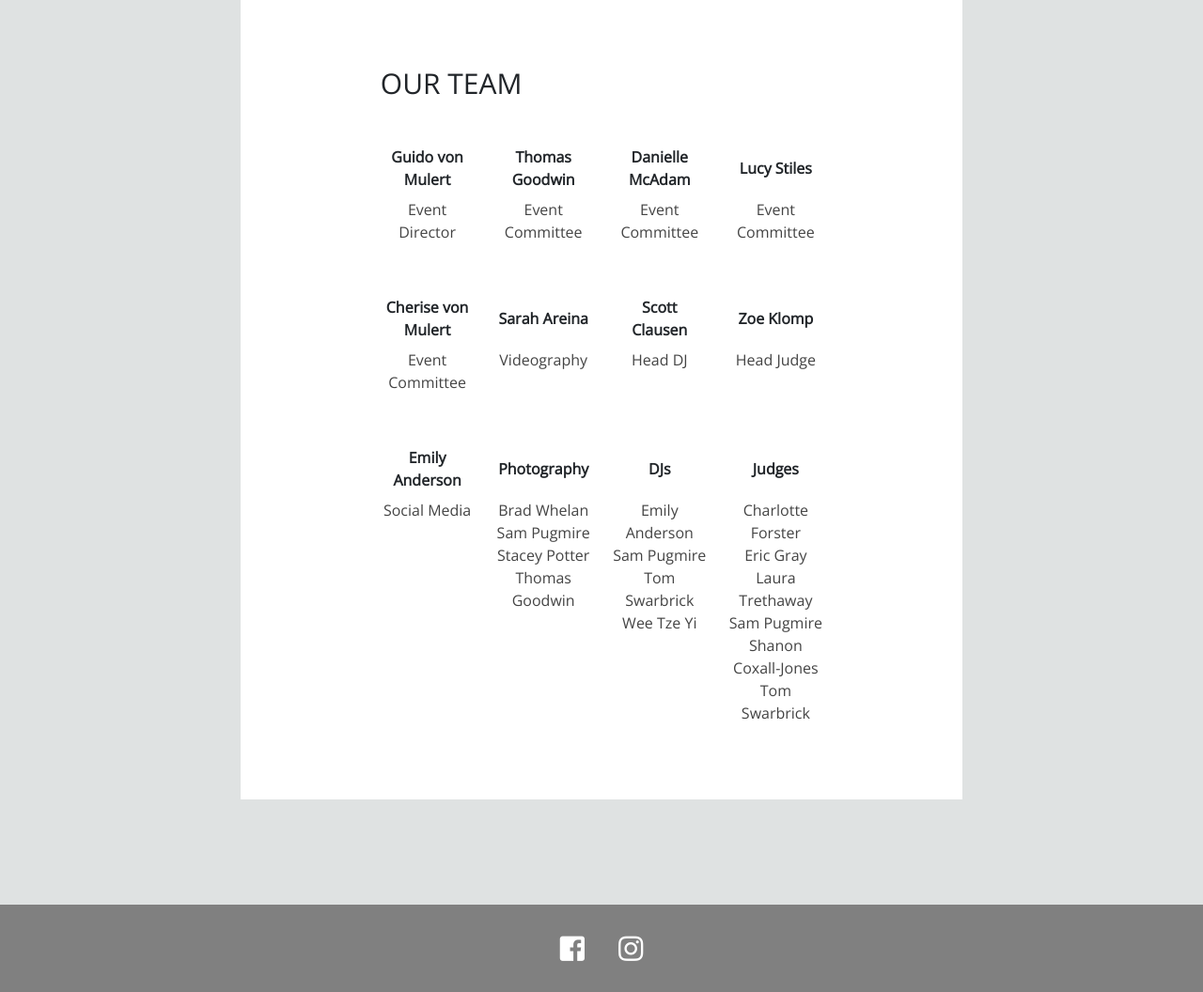
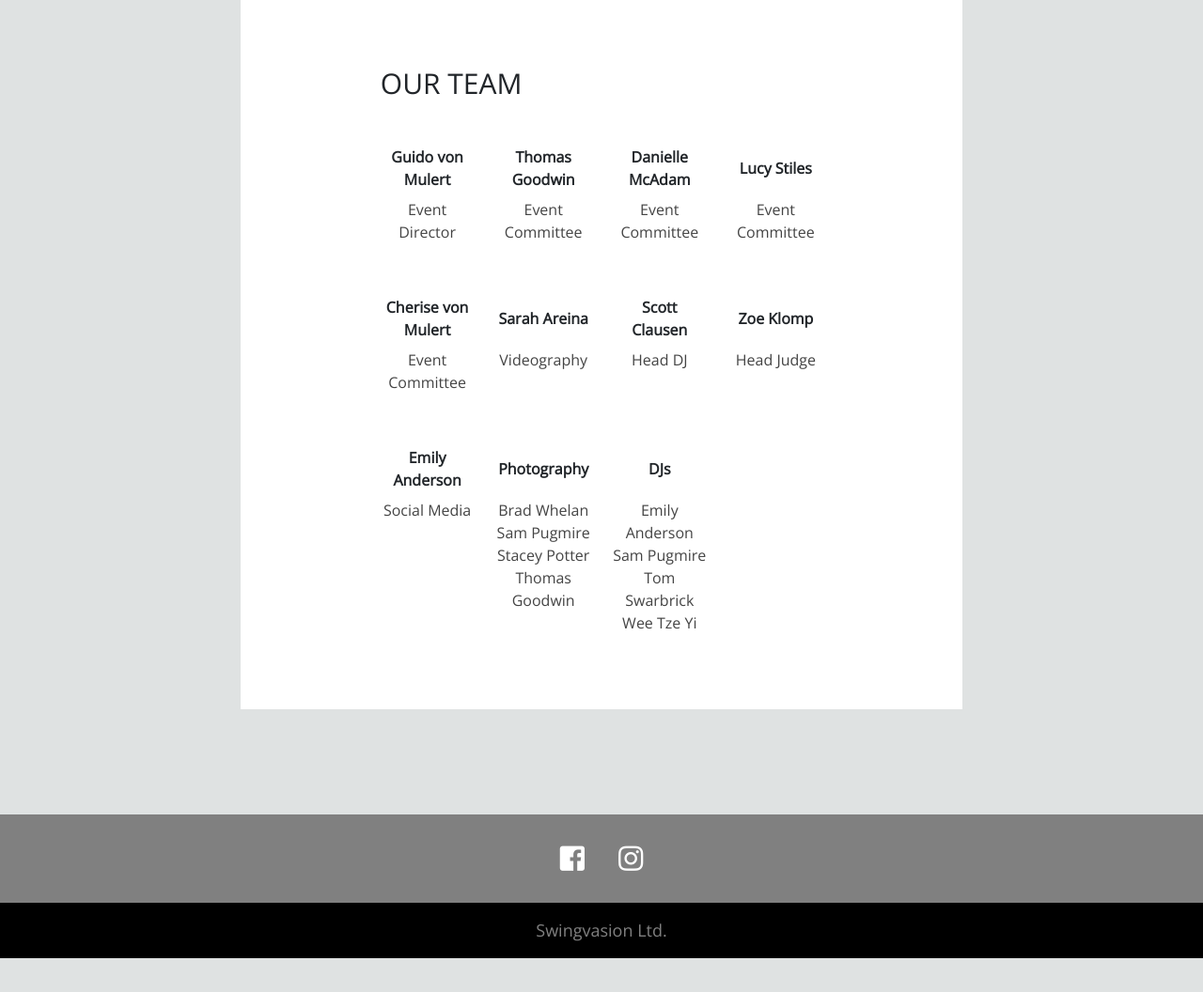
Before and after one commit to cherise-tan/swingvasion, a Node server app: page /staff in a window 1280 px wide. Shown: the part 1159-2215 px from the top of the page at 94% size. After the commit the page ends 2179 px from the top, so only its background shows below. Run offline with Node 20, Linux system fonts and the light colour scheme.

Commit message:
Hide judges as not fully confirmed

```diff
--- a/views/staff.ejs
+++ b/views/staff.ejs
@@ -112,7 +112,7 @@
                   Wee Tze Yi
                 </div>
               </div>
-              <div class="staff-card">
+              <!-- <div class="staff-card">
                 <div class="staff-name">Judges</div>
                 <div class="staff-role">
                   Charlotte Forster<br />
@@ -122,7 +122,7 @@
                   Shanon Coxall-Jones<br />
                   Tom Swarbrick
                 </div>
-              </div>
+              </div> -->
             </div>
           </div>
         </div>
```
